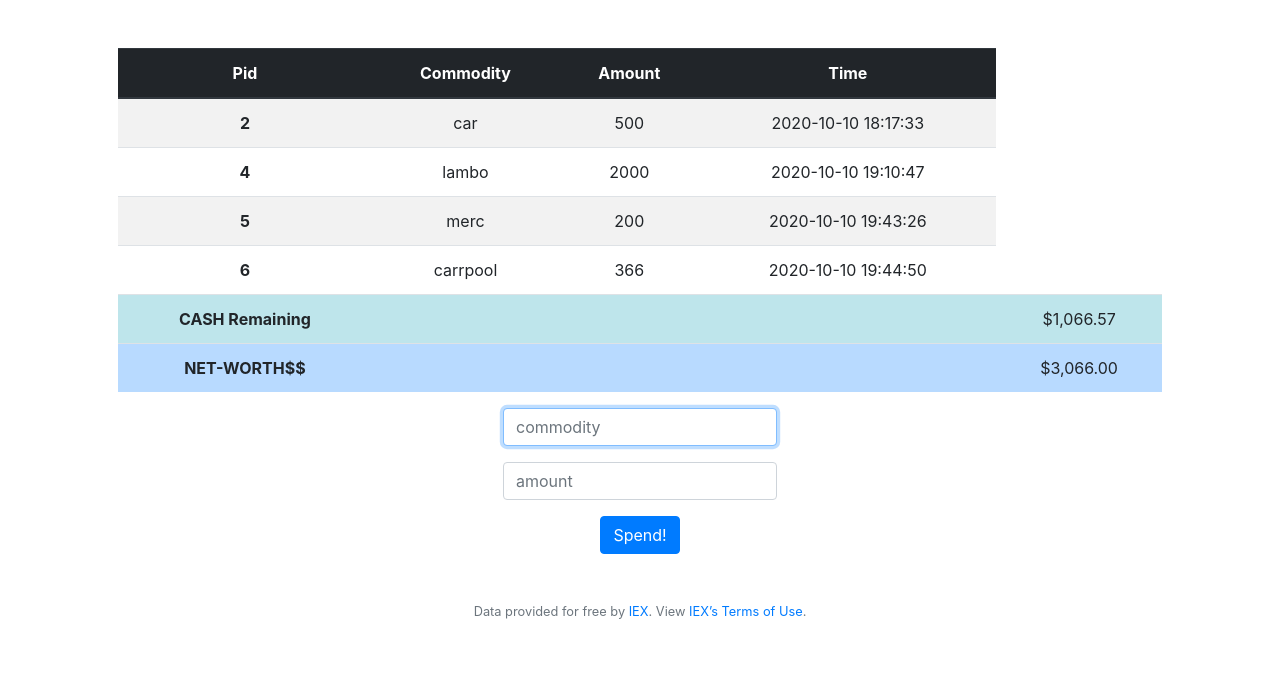
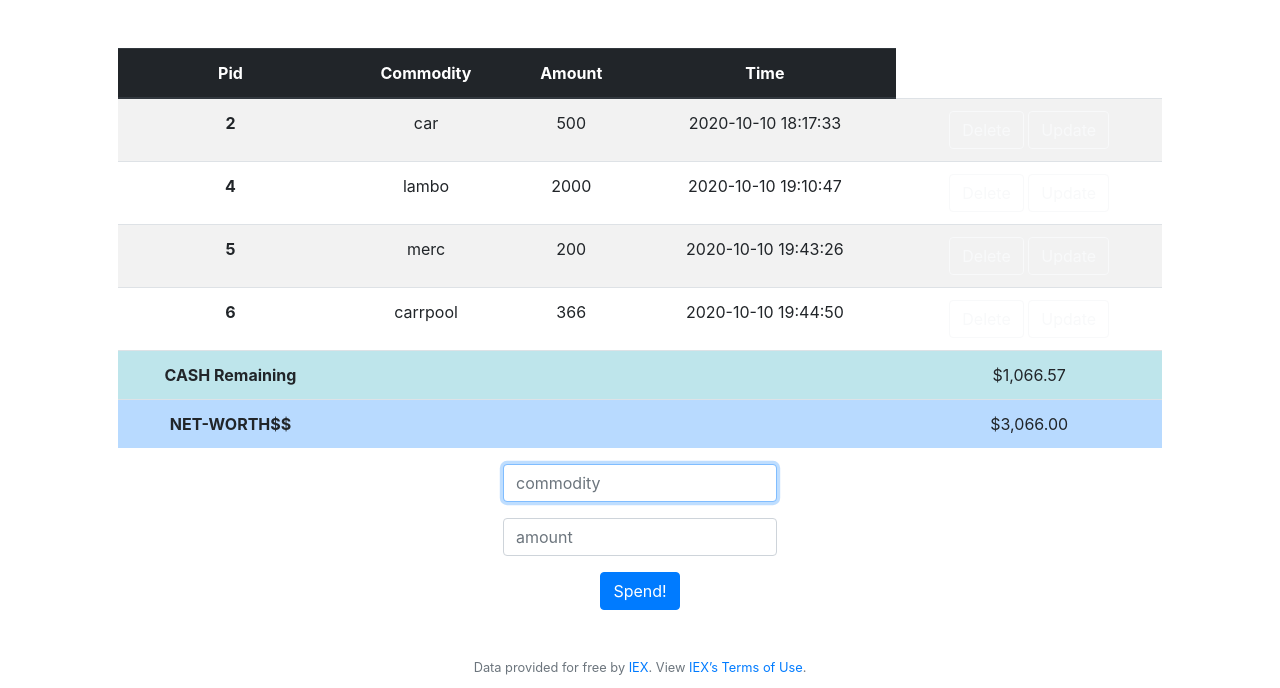
Before and after one commit to mahadevananair1/Flaskledger, a Flask app: page /personal in a window 1280 px wide. Shown: the part 76-764 px from the top of the page. Run offline with Flask 2, Linux system fonts and the light colour scheme; a user stored in the database is signed in; data comes from the database, SQL or seed files in the repository; both versions use the stored data as it was after the commit; some libraries are stand-ins or nearby versions.

Commit message:
personal record delete function completed

```diff
--- a/app.py
+++ b/app.py
@@ -183,11 +183,24 @@ def personal():
             return render_template("personal.html",pspendings=pspendings, cash =usd(cash), grand_ptotal=usd(grand_ptotal))
 
 
-@app.route("/personal/delete")
+@app.route("/personal/delete/<int:pid>")
 @login_required
-def personaldelete():
-    """Show portfolio of personal spendings"""
-    return apology("TODO")
+def personaldelete(pid):
+    """Delete personal spendings"""
+    rows = db.execute("SELECT cash FROM users WHERE id=:id",id=session["user_id"])
+    amount = db.execute("SELECT amount FROM personal WHERE pid=:pid",pid=pid)
+    cash = rows[0]["cash"]
+    amount = amount[0]["amount"]
+    print(cash)
+    print(amount)
+    updated_cash = cash + amount
+    if updated_cash <0:
+        return apology("cant afford")
+    db.execute("UPDATE users SET cash=:updated_cash WHERE id=:id",updated_cash=updated_cash,id=session["user_id"])
+    db.execute("DELETE FROM personal WHERE pid =:pid ",pid=pid)
+    flash("Deleted!!")
+    return redirect("/personal")
+
 
 @app.route("/personal/update")
 @login_required
--- a/templates/personal.html
+++ b/templates/personal.html
@@ -21,6 +21,10 @@
             <td>{{pspending["commodity"]}}</td>
             <td>{{pspending["amount"]}}</td>
             <td>{{pspending["time"]}}</td>
+            <td>
+                <a href="/personal/delete/{{pspending['pid']}}" class="btn btn-outline-light btn-large ">Delete</a>
+                <a href="/personal/update/{{pspending['pid']}}"class="btn btn-outline-light btn-large">Update</a>
+            </td>
         </tr>
         {% endfor %}
         <tr class="table-info">
```
Also changed, not shown: finance.db.
